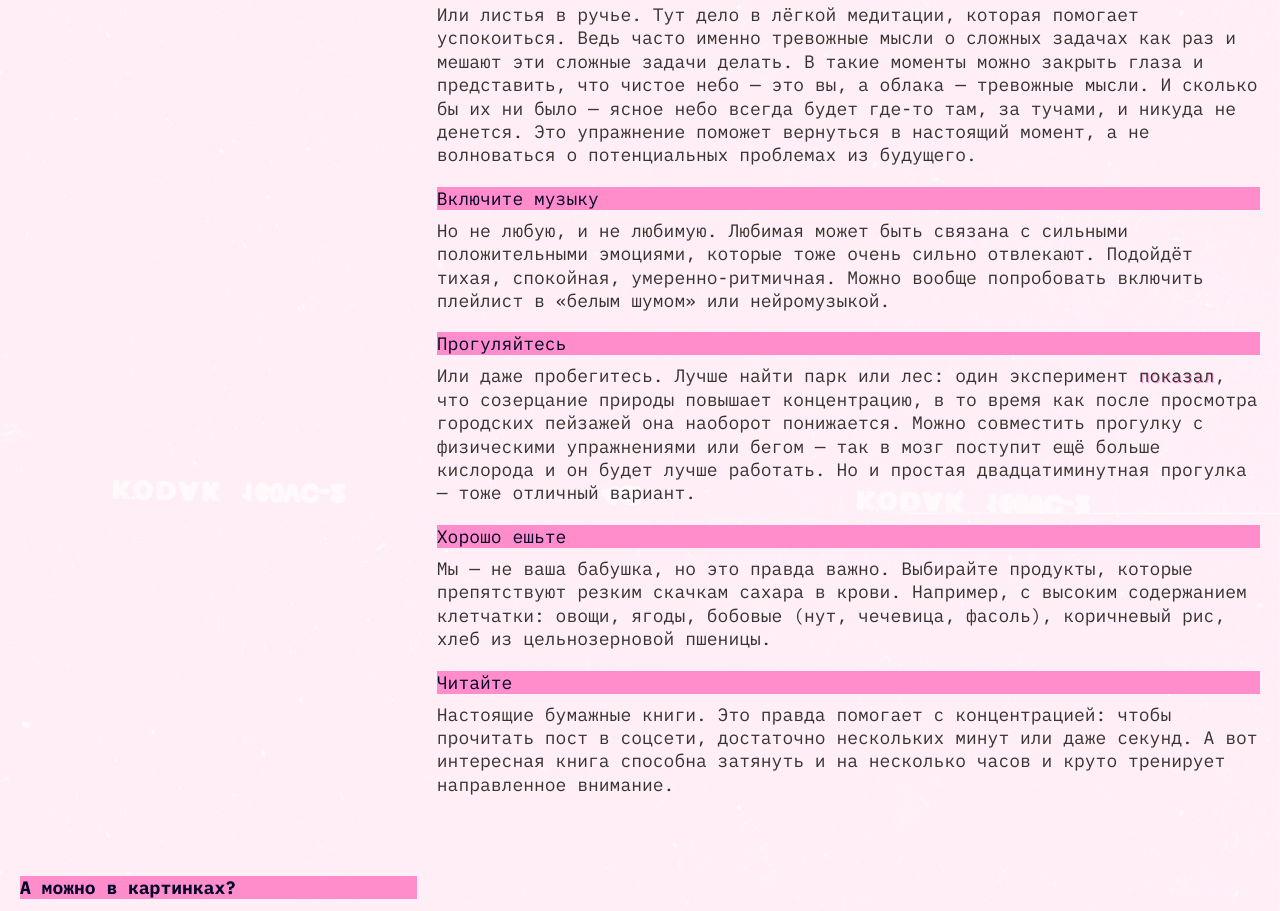
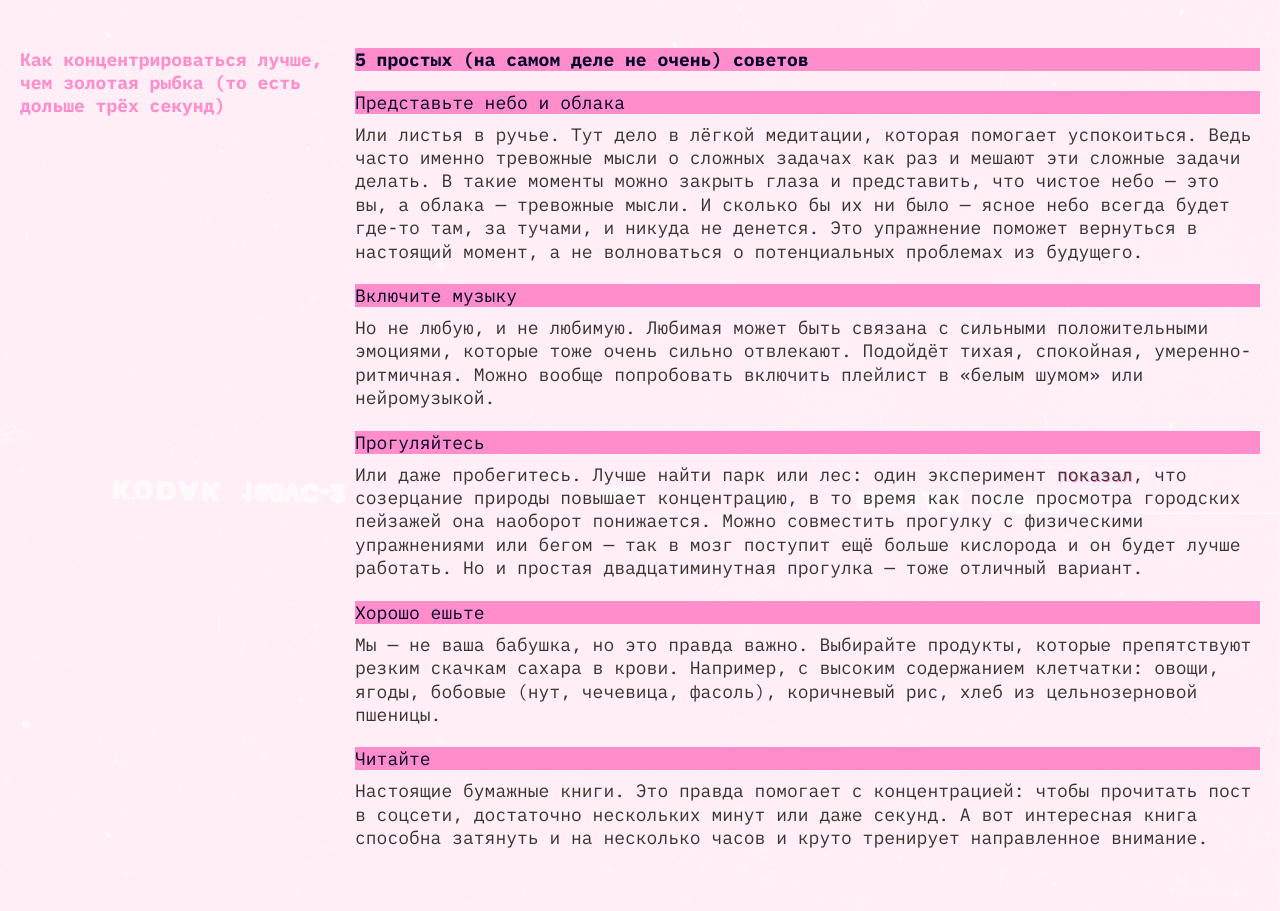
Before and after one commit to AlexKolbe/slozhno-sosredotochitsya-fd, a website: page index.html in a window 1280 px wide. Shown: the part 1886-2797 px from the top of the page. Drawn offline with Linux system fonts and the light colour scheme.

Commit message:
1024 dark

```diff
--- a/styles/style.css
+++ b/styles/style.css
@@ -163,8 +163,8 @@
 
 .content-section {
   display: grid;
-  grid-template-columns: 32% auto;
-  margin-block-end: 80px;
+  grid-template-columns: 315px auto;
+  margin-block-end: 82px;
   gap: 20px;
 }
 
@@ -188,15 +188,17 @@
     inline-size: 30%;
   }
 
-
+  grid-template-columns: 315px 315px 315px;
+  margin-block-end: 80px;
 }
 
-.recomendations {
-  /* margin-block-end: 81px; */
+.recommendations {
 
   .main-article {
-    /* grid-column: 1; */
+    grid-column: 1;
   }
+
+  margin-block-end: 81px;
 }
 
 .main-article__title {
@@ -206,7 +208,7 @@
 }
 
 .main-article:not(:last-child) {
-  margin-block-end: 20px;
+  margin-block-end: 21px;
 
 }
 
@@ -252,6 +254,11 @@
   .content-section__title {
     grid-column: 1 / 4;
   }
+
+  .main-article__title {
+    margin-block-end: 0;
+  }
+
 }
 
 .gallery-section__img {
@@ -304,6 +311,14 @@
   .header {
     grid-template-rows: 43% min-content 43%;
     margin-block-end: 40%;
+
+    .page-title {
+      top: 0;
+    }
+
+    .header__text-wrapper {
+      margin-block-start: 166px;
+    }
   }
 
   .header__theme-menu {
@@ -314,6 +329,8 @@
   .header__theme-menu-list {
     flex-direction: column;
   }
+
+
 
   .dificulties {
     gap: 20px;
```
